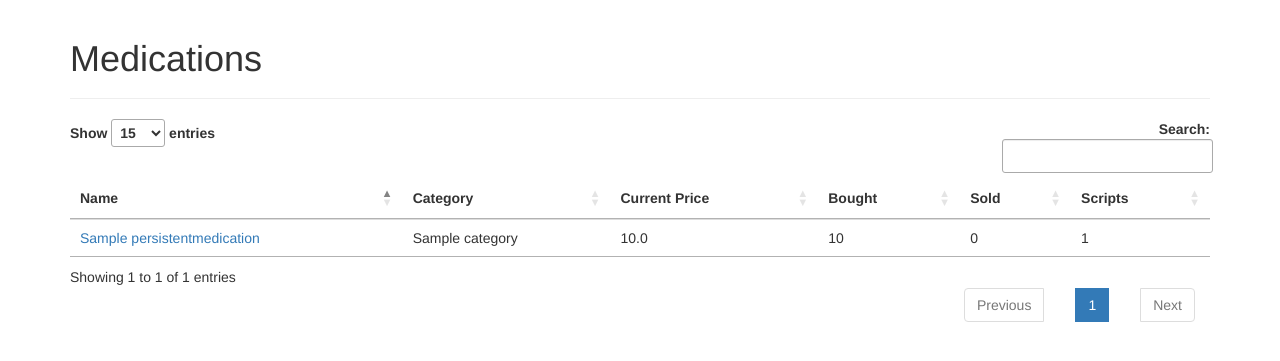
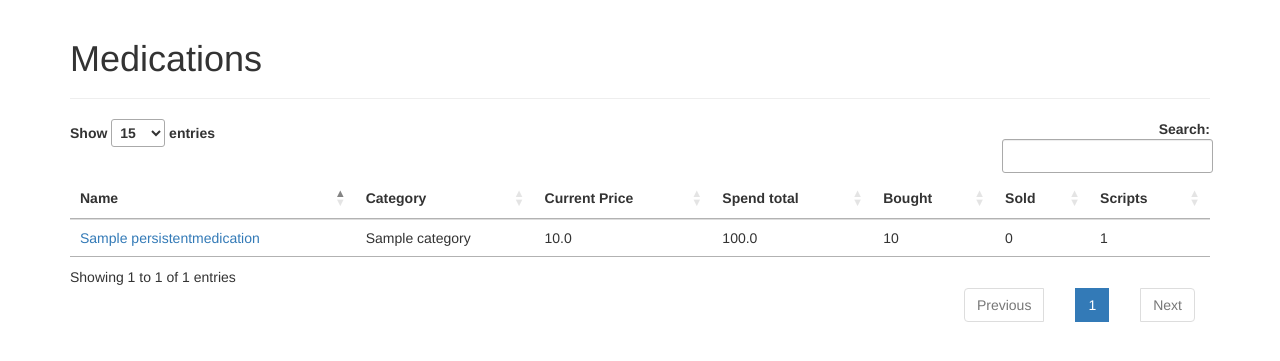
Before and after one commit to ehhop/ehhapp-formulary2, a Flask app: page /medications in a window 1280 px wide. Shown: the part 51-412 px from the top of the page. Run offline with Flask 2, Linux system fonts and the light colour scheme; tables that the repository leaves empty hold one stand-in row (values such as "Sample post"); some libraries are stand-ins or nearby versions.

Commit message:
added spend totals

```diff
--- a/templates/medications.html
+++ b/templates/medications.html
@@ -18,6 +18,7 @@
 			<th> Name </th>
 			<th> Category </th>
 			<th> Current Price </th>
+			<th> Spend total </th>
 			<th> Bought </th>
 			<th> Sold </th>
 			<th> Scripts </th>
@@ -28,6 +29,11 @@
 			<td> <a href="/medications/{{med.id}}">{{ med.name }}</a></td>
 			<td> {{med.category}} </td>
 			<td> {{ med.transactions[-1].price | round(3) }}</td>
+			{% set spendcounter = {med.name:0} %}
+			{% for m in med.transactions %}
+				{{ increment(spendcounter,med.name,inc=m.qty|int*m.price|float) }}
+			{% endfor %}
+			<td> {{spendcounter[med.name]|round(2)}}</td>
 			{% set counter = {med.name:0} %}
 			{% for m in med.transactions %}
 				{% if m.qty|int > 0 %}
--- a/templates/medications_view.html
+++ b/templates/medications_view.html
@@ -18,6 +18,7 @@
 			<th> Name </th>
 			<th> Category </th>
 			<th> Current Price </th>
+			<th> Spend total </th>
 			<th> Bought </th>
 			<th> Sold </th>
 			<th> Scripts </th>
@@ -28,6 +29,11 @@
 			<td> <a href="/medications/{{med.id}}">{{ med.name }}</a></td>
 			<td> {{med.category}} </td>
 			<td> {{ med.transactions[-1].price | round(3) }}</td>
+			{% set spendcounter = {med.name:0} %}
+			{% for m in med.transactions %}
+				{{ increment(spendcounter,med.name,inc=m.qty|int*m.price|float) }}
+			{% endfor %}
+			<td> {{spendcounter[med.name]|round(2)}}</td>
 			{% set counter = {med.name:0} %}
 			{% for m in med.transactions %}
 				{% if m.qty|int > 0 %}
```
